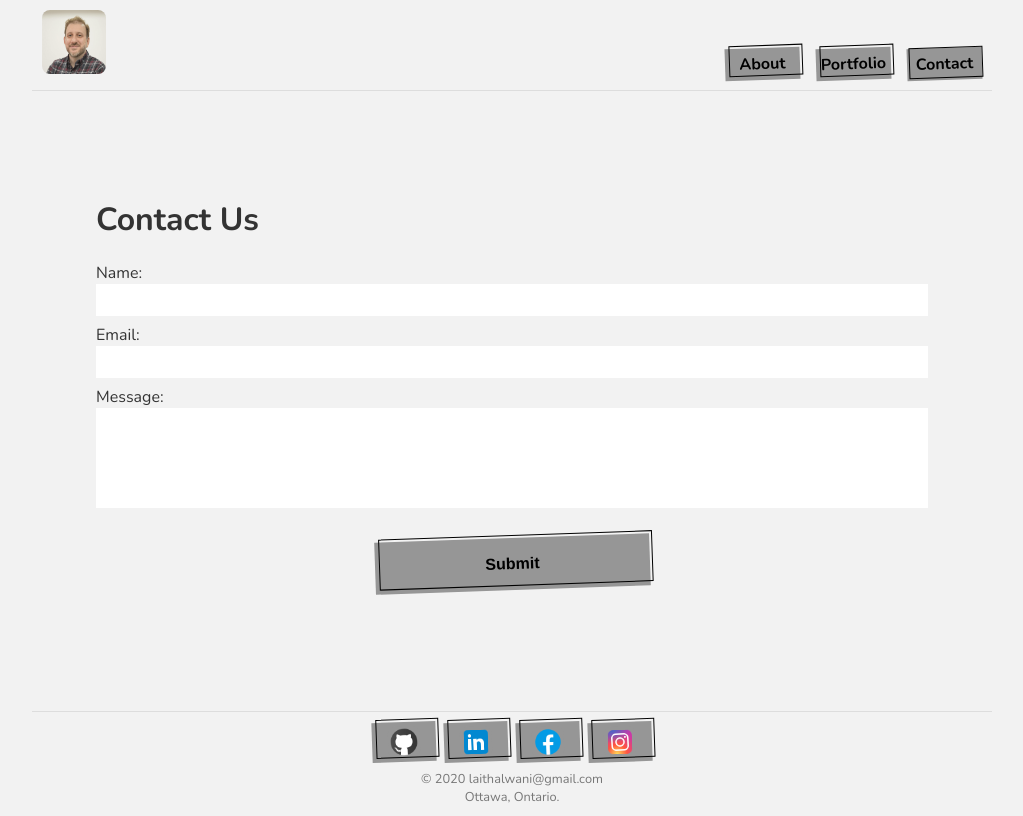
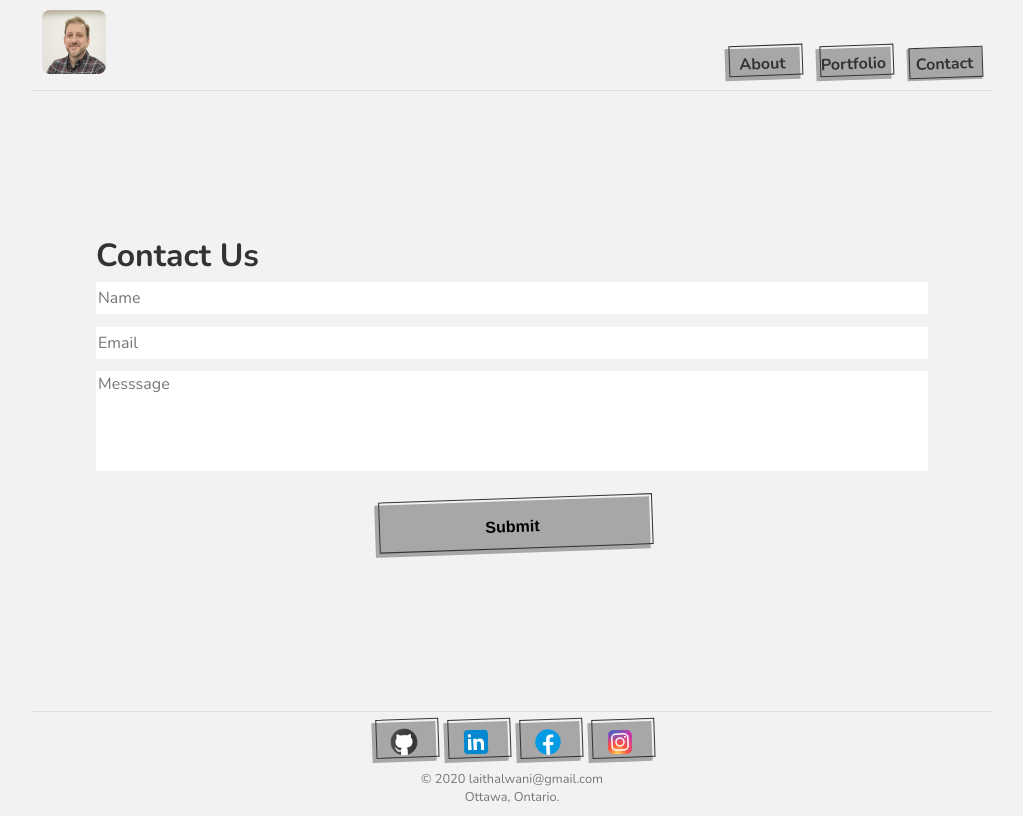
Before and after one commit to LaithAlwani/LaithAlwani, a Next.js app: page /contact in a window 1280 px wide. Shown: the whole page, without its empty margins (128-1151 px from the left). Built offline with nearby package versions, Linux system fonts and the light colour scheme.

Commit message:
adjust button color

```diff
--- a/pages/contact.js
+++ b/pages/contact.js
@@ -8,7 +8,7 @@ export default function Contact() {
     message: "",
   });
 
-  const [success, setSuccess] = useState("")
+  const [success, setSuccess] = useState("");
 
   const handleChange = (e) => {
     console.log(e.target.name);
@@ -17,11 +17,11 @@ export default function Contact() {
 
   const handleSubmit = (e) => {
     e.preventDefault();
-    setRequest({name:"", email:"", message:""})
+    setRequest({ name: "", email: "", message: "" });
     setSuccess("Request Sent! Thank you");
-    setTimeout(()=>{
-      setSuccess("")
-    },2000)
+    setTimeout(() => {
+      setSuccess("");
+    }, 2000);
   };
   return (
     <form
@@ -33,35 +33,36 @@ export default function Contact() {
       {success && <div className={styles.success}>{success}</div>}
       <h1>Contact Us</h1>
       <div>
-        <label htmlFor="name">Name:</label>
+        {/* <label htmlFor="name">Name:</label> */}
         <input
           type="text"
           name="name"
+          placeholder="Name"
           value={request.name}
           onChange={handleChange}
-
         />
       </div>
       <div>
-        <label htmlFor="email">Email:</label>
+        {/* <label htmlFor="email">Email:</label> */}
         <input
           type="text"
           name="email"
+          placeholder="Email"
           value={request.email}
           onChange={handleChange}
-
         />
       </div>
       <div>
-        <label htmlFor="message">Message:</label>
+        {/* <label htmlFor="message">Message:</label> */}
         <textarea
           type="text"
           name="message"
+          placeholder="Messsage"
           value={request.message}
           onChange={handleChange}
-
         />
       </div>
+
       <button type="submit" className="btn">
         Submit
       </button>
--- a/pages/index.js
+++ b/pages/index.js
@@ -17,7 +17,7 @@ export default function Home() {
             src="/images/my-image.png"
             alt="Laith Alwani"
             id="my-image"
-            // layout="responsive"
+            priority
             width={900}
             height={800}
           />
--- a/styles/contact.module.css
+++ b/styles/contact.module.css
@@ -2,6 +2,9 @@
   width: clamp(90%, 50%, 800px);
   height: auto;
   padding: 1rem;
+}
+.form >*{
+  margin-bottom: 0.3rem;
 }
 .form input {
   line-height: 30px;
--- a/styles/globals.css
+++ b/styles/globals.css
@@ -63,7 +63,7 @@ nav .logo a {
 footer {
   text-align: center;
   border-top: 1px solid #ddd;
-  padding: 10px 0;
+  padding: 10px 0 0;
   margin-top: 20px;
   color: #777;
 }
@@ -76,13 +76,7 @@ footer ul {
   justify-content: center;
 }
 
-footer ul img {
-  background-color: #969696;
-}
-
 footer ul a {
-  /* width: 2rem; */
-  /* margin: 0.3rem; */
   margin: 0 1rem;
 }
 
@@ -98,10 +92,9 @@ footer span {
 }
 
 .btn {
-  background-color: #969696;
+  background-color: #a7a7a7;
   border: 0 solid #e5e7eb;
   box-sizing: border-box;
-  color: #000000;
   display: flex;
   font-size: 1rem;
   font-weight: 700;
@@ -111,7 +104,7 @@ footer span {
   margin-top: 0.5rem;
   position: relative;
   text-align: center;
-  text-decoration: none #000000 solid;
+  text-decoration: none #333 solid;
   text-decoration-thickness: auto;
   width: 100%;
   max-width: 275px;
@@ -130,7 +123,7 @@ footer span {
 .btn:after {
   content: "";
   position: absolute;
-  border: 1px solid #000000;
+  border: 1px solid #333;
   bottom: 4px;
   left: 4px;
   width: calc(100% - 1px);
@@ -156,7 +149,6 @@ footer span {
 .social-link{
   width:64px;
   padding:  0.25rem 0;
-  font-size: 3rem;
   margin:0 0.25rem;
   margin-bottom: 0.5rem;
 }
```
